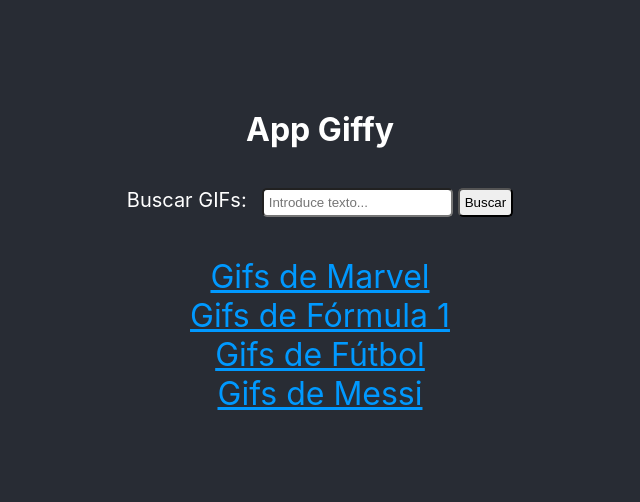
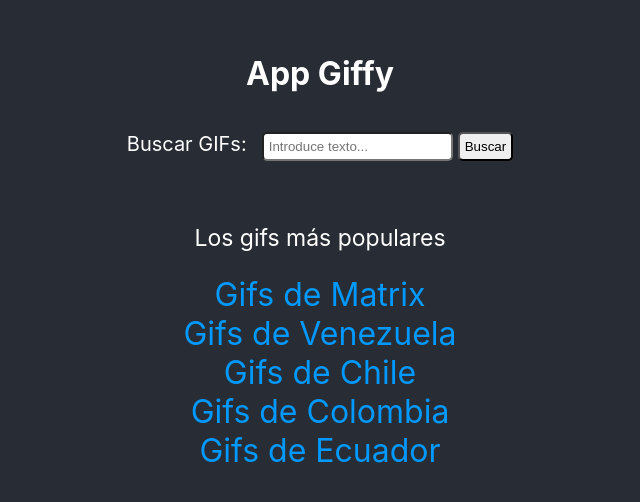
Before and after one commit to samreb22/1.4-React_Giffy, a React (Create React App) app in the folder giffy/: page / in a window 1280 px wide. Shown: the part 174-676 px from the top of the page, without its empty margins (320-960 px from the left). Built offline with nearby package versions, Linux system fonts and the light colour scheme.

Commit message:
Proyecto actualizado, separado en componentes y pages (vídeo custom hooks empezado, min 6)

```diff
--- a/giffy/src/App.css
+++ b/giffy/src/App.css
@@ -14,9 +14,20 @@
   color: white;
 }
 
+.App-Title {
+  font-size: 23px;
+}
+
 a {
-  color: #09F;
+  color: #09f;
   font-size: 32px;
+  text-decoration: none;
+}
+
+.Links-Gifs {
+  list-style: none;
+  margin: 0;
+  padding: 0;
 }
 
 h1 a {
--- a/giffy/src/App.js
+++ b/giffy/src/App.js
@@ -1,24 +1,21 @@
-import React from 'react';
-import { Link, Route } from 'wouter';
-import './App.css';
-import GifForm from './components/GifForm';
-import ListOfGifs from './components/ListOfGifs';
-
+import React from "react";
+import { Link, Route } from "wouter";
+import "./App.css";
+import GifForm from "./components/GifForm/GifForm";
+//import ListOfGifs from "./components/ListOfGifs/ListOfGifs";
+import Home from "./Pages/Home";
+import SearchResults from "./Pages/SearchResults/index.js";
 
 function App() {
   return (
     <div className="App">
       <section className="App-content">
-        <h1><Link to='/'>App Giffy</Link></h1>
+        <h1>
+          <Link to="/">App Giffy</Link>
+        </h1>
         <GifForm />
-        <Link to='/gif/marvel'>Gifs de Marvel</Link>
-        <Link to='/gif/f1'>Gifs de Fórmula 1</Link>
-        <Link to='/gif/futbol'>Gifs de Fútbol</Link>
-        <Link to='/gif/messi'>Gifs de Messi</Link>
-        <Route
-          path='/gif/:keyword'
-          component={ListOfGifs}>
-        </Route>
+        <Route component={Home} path="/" />
+        <Route component={SearchResults} path="/search/:keyword" />
       </section>
     </div>
   );
--- /dev/null
+++ b/giffy/src/Pages/Home/index.js
@@ -0,0 +1,19 @@
+import React from "react";
+import { Link } from "wouter";
+
+const POPULAR_GIFS = ["Matrix", "Venezuela", "Chile", "Colombia", "Ecuador"];
+
+export default function Home() {
+  return (
+    <>
+      <p className="App-Title">Los gifs más populares</p>
+      <ul className="Links-Gifs">
+        {POPULAR_GIFS.map((popularGif) => (
+          <li key={popularGif}>
+            <Link to={`/search/${popularGif}`}>Gifs de {popularGif}</Link>
+          </li>
+        ))}
+      </ul>
+    </>
+  );
+}
--- /dev/null
+++ b/giffy/src/Pages/SearchResults/index.js
@@ -0,0 +1,29 @@
+import React, { useEffect, useState } from "react";
+import ListOfGifs from "../../components/ListOfGifs/ListOfGifs";
+import getGifs from "../../services/getGifs";
+
+export default function SearchResults({ params }) {
+  const { keyword } = params;
+  const [gifs, setGifs] = useState([]);
+  const [loading, setLoading] = useState(false);
+
+  useEffect(
+    function () {
+      setLoading(true);
+      // Utilizo la función "getGifs()" que he importado para realizar las llamadas a la API
+      getGifs({ keyword }).then((gifs) => {
+        setGifs(gifs);
+        setLoading(false);
+      });
+    },
+    [keyword]
+  );
+
+  if (loading) return <i>Cargando resultados ...</i>;
+
+  return (
+    <>
+      <ListOfGifs gifs={gifs}></ListOfGifs>
+    </>
+  );
+}
--- a/giffy/src/components/Gif.js
+++ b/giffy/src/components/Gif/Gif.js
@@ -1,11 +1,12 @@
 import React from "react";
 import './Gif.css'
+import { Link } from "wouter";
 
 export default function Gif( {title, id, url} ) {
     return (
-        <a href={`#${id}`} className="Gif">
+        <Link to={`#${id}`} className="Gif">
             <h5>{ title }</h5>
             <img alt={title} src={url} />
-        </a>
+        </Link>
     );
 }
--- a/giffy/src/components/GifForm.js
+++ b/giffy/src/components/GifForm/GifForm.js
@@ -10,7 +10,7 @@
 
   const handleSubmit = (event) => {
     event.preventDefault();
-    window.location.href = `/gif/${gif}`;
+    window.location.href = `/search/${gif}`;
   };
 
   return (
--- a/giffy/src/components/ListOfGifs.js
+++ /dev/null
@@ -1,35 +0,0 @@
-import React, {useEffect, useState} from 'react';
-import Gif from './Gif';
-import getGifs from '../services/getGifs';
-
-export default function ListOfGifs ({ params }) {
-    const {keyword} = params;
-    const [gifs, setGifs] = useState([]);
-    const [loading, setLoading] = useState(false);
-
-    useEffect(function() {
-        setLoading(true);
-        // Utilizo la función "getGifs()" que he importado para realizar las llamadas a la API
-        getGifs({ keyword })
-        .then(gifs => {
-            setGifs(gifs);
-            setLoading(false);
-        });
-    }, [keyword]);
-
-    if (loading) return <i>Cargando resultados ...</i>;
-
-    return <>
-        {
-            gifs.map(({ title, url, id }) =>
-                <Gif
-                    key={id}
-                    title={title}
-                    url={url}
-                    id={id}
-                />
-            )
-        }
-    </>
-
-}
--- /dev/null
+++ b/giffy/src/components/ListOfGifs/ListOfGifs.js
@@ -0,0 +1,12 @@
+import React from "react";
+import Gif from "../Gif/Gif";
+
+export default function ListOfGifs({ gifs }) {
+  return (
+    <>
+      {gifs.map(({ title, url, id }) => (
+        <Gif key={id} title={title} url={url} id={id} />
+      ))}
+    </>
+  );
+}
```
Also changed, not shown: giffy/src/components/Gif/Gif.css (renamed from giffy/src/components/Gif.css), giffy/src/components/GifForm/GifForm.css (renamed from giffy/src/components/GifForm.css).
